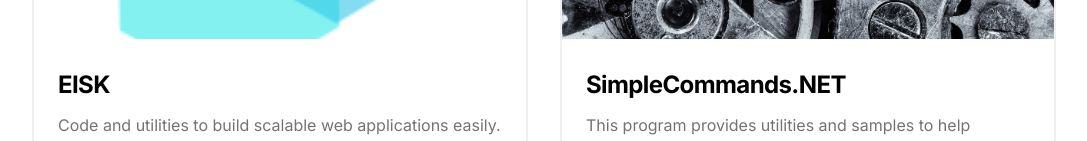
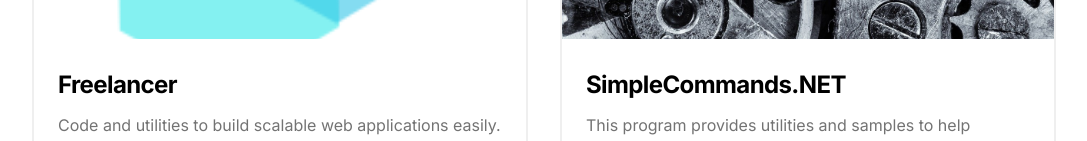
Before and after one commit to kmdhossain/tmpl_next_tailwind, a Next.js app: page /projects in a window 1280 px wide. Shown: the part 572-713 px from the top of the page, without its empty margins (96-1183 px from the left). Built offline with nearby package versions, Linux system fonts and the light colour scheme; what @tailwindcss/typography would draw is missing.

Commit message:
Update projectsData.js

```diff
--- a/data/projectsData.js
+++ b/data/projectsData.js
@@ -1,9 +1,9 @@
 const projectsData = [
   {
-    title: 'EISK',
+    title: 'Freelancer',
         description: `Code and utilities to build scalable web applications easily.`,
     imgSrc: '/static/images/eisk.png',
-        href: 'https://github.com/EISK',
+        href: 'https://github.com/',
   },
   {
       title: 'SimpleCommands.NET',
```
